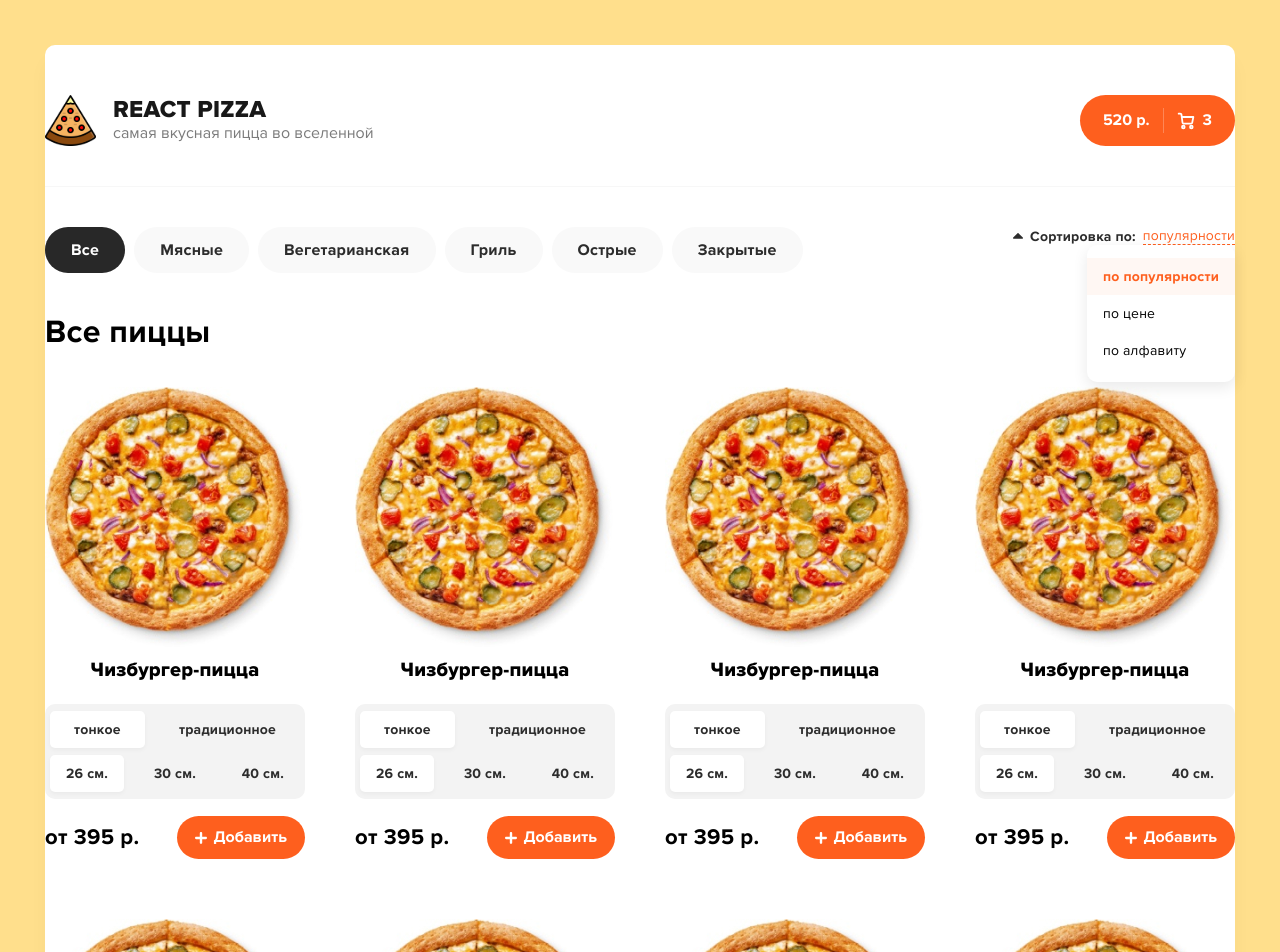
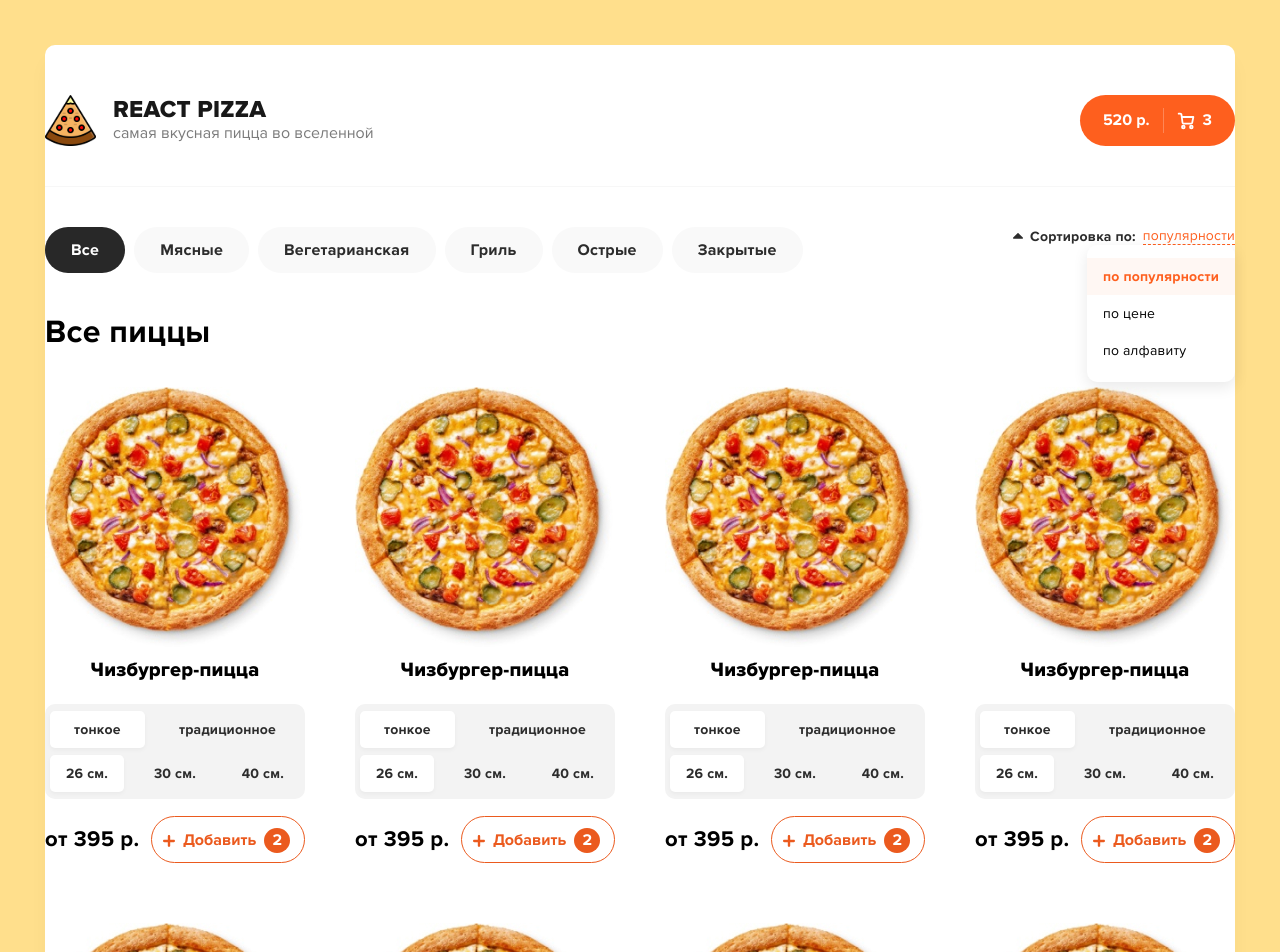
Before and after one commit to Emil-Ka/react-pizza, a React (Create React App) app: page / in a window 1280 px wide. Shown: the top 952 px of the page. Built offline with nearby package versions, Linux system fonts and the light colour scheme.

Commit message:
Исправлена кнопка в карточках

```diff
--- a/src/components/card/Card.jsx
+++ b/src/components/card/Card.jsx
@@ -1,5 +1,6 @@
 import pizza from '../../assets/img/pizza1.jpg'
 import plus_off from '../../assets/img/plus-white.svg'
+import plus_on from '../../assets/img/plus-orange.svg'
 
 const Card = () => {
    return (
@@ -19,9 +20,16 @@ const Card = () => {
          </div>
          <div className="card__total">
             <b>от 395 р.</b>
-            <button>
+            {/* <button className="btn-add">
                <img src={plus_off} alt="add" />
                <span>Добавить</span>
+            </button> */}
+            <button className="btn-added">
+               <img src={plus_on} alt="added" />
+               <span>Добавить</span>
+               <div className="btn-added__count">
+                  <span>2</span>
+               </div>
             </button>
          </div>
       </div>
--- /dev/null
+++ b/src/styles/_card.scss
@@ -0,0 +1,126 @@
+.card {
+   margin-bottom: 60px;
+
+   h2 {
+      font-weight: 800;
+      font-size: 20px;
+      line-height: 24px;
+      text-align: center;
+      letter-spacing: 0.01em;
+      color: #000000;
+      margin: 11px 0 22px;
+   }
+
+   &__choice {
+      margin-bottom: 17px;
+   }
+
+   &__total {
+      display: flex;
+      align-items: center;
+      justify-content: space-between;
+
+      b {
+         font-weight: bold;
+         font-size: 22px;
+         line-height: 27px;
+         letter-spacing: 0.015em;
+         color: #000000;
+      }
+   }
+}
+
+.choice {
+   background: #F3F3F3;
+   border-radius: 10px;
+   padding: 7px 5px;
+   font-weight: bold;
+   font-size: 14px;
+   line-height: 17px;
+   text-align: center;
+   letter-spacing: 0.015em;
+   color: #2C2C2C;
+
+   &__dough {
+      margin-bottom: 7px;
+   }
+}
+
+.dough {
+   display: flex;
+   justify-content: space-between;
+
+   &__item {
+      padding: 10px 24px;
+      text-align: center;
+
+      &--active {
+         background: #FFFFFF;
+         box-shadow: 0px 2px 4px rgba(0, 0, 0, 0.04);
+         border-radius: 5px;
+      }
+   }
+}
+
+.diameter {
+   display: flex;
+   justify-content: space-between;
+
+   &__item {
+      padding: 10px 16px;
+      text-align: center;
+
+      &--active {
+         background: #FFFFFF;
+         box-shadow: 0px 2px 4px rgba(0, 0, 0, 0.04);
+         border-radius: 5px;
+      }
+   }
+}
+
+.btn-add {
+   background: #FE5F1E;
+   border-radius: 30px;
+   padding: 12px 18px;
+   display: flex;
+   align-items: center;
+
+   span {
+      font-weight: bold;
+      font-size: 16px;
+      line-height: 19px;
+      color: #fff;
+      margin-left: 7px;
+   }
+}
+
+.btn-added {
+   background: #fff;
+   border: 1px solid #EB5A1E;
+   border-radius: 30px;
+   padding: 11px 14px 9px 11px;
+   display: flex;
+   align-items: center;
+
+   span {
+      display: inline-block;
+      font-weight: bold;
+      font-size: 16px;
+      line-height: 19px;
+      color: #EB5A1E;
+      margin: 0 8px;
+   }
+
+   &__count {
+      background: #EB5A1E;
+      border-radius: 50%;
+      display: inline-flex;
+      align-items: center;
+      padding: 3px 0;
+
+      span {
+         color: #fff;
+         text-align: center;
+      }
+   }
+}
--- a/src/styles/_home.scss
+++ b/src/styles/_home.scss
@@ -102,99 +102,3 @@
    justify-content: space-between;
    flex-wrap: wrap;
 }
-
-.card {
-   margin-bottom: 60px;
-
-   h2 {
-      font-weight: 800;
-      font-size: 20px;
-      line-height: 24px;
-      text-align: center;
-      letter-spacing: 0.01em;
-      color: #000000;
-      margin: 11px 0 22px;
-   }
-
-   &__choice {
-      margin-bottom: 17px;
-   }
-
-   &__total {
-      display: flex;
-      align-items: center;
-      justify-content: space-between;
-
-      b {
-         font-weight: bold;
-         font-size: 22px;
-         line-height: 27px;
-         letter-spacing: 0.015em;
-         color: #000000;
-      }
-
-      button {
-         background: #FE5F1E;
-         border-radius: 30px;
-         padding: 12px 18px;
-         display: flex;
-         align-items: center;
-      }
-
-      span {
-         font-weight: bold;
-         font-size: 16px;
-         line-height: 19px;
-         color: #fff;
-         margin-left: 7px;
-      }
-   }
-}
-
-.choice {
-   background: #F3F3F3;
-   border-radius: 10px;
-   padding: 7px 5px;
-   font-weight: bold;
-   font-size: 14px;
-   line-height: 17px;
-   text-align: center;
-   letter-spacing: 0.015em;
-   color: #2C2C2C;
-
-   &__dough {
-      margin-bottom: 7px;
-   }
-}
-
-.dough {
-   display: flex;
-   justify-content: space-between;
-
-   &__item {
-      padding: 10px 24px;
-      text-align: center;
-
-      &--active {
-         background: #FFFFFF;
-         box-shadow: 0px 2px 4px rgba(0, 0, 0, 0.04);
-         border-radius: 5px;
-      }
-   }
-}
-
-.diameter {
-   display: flex;
-   justify-content: space-between;
-
-   &__item {
-      padding: 10px 16px;
-      text-align: center;
-
-      &--active {
-         background: #FFFFFF;
-         box-shadow: 0px 2px 4px rgba(0, 0, 0, 0.04);
-         border-radius: 5px;
-      }
-   }
-}
--- a/src/styles/index.scss
+++ b/src/styles/index.scss
@@ -5,3 +5,4 @@
 @use './header.scss';
 @use './layout.scss';
 @use './home.scss';
+@use './card.scss';
```
Also changed, not shown: src/assets/img/plus-orange.svg (added).
